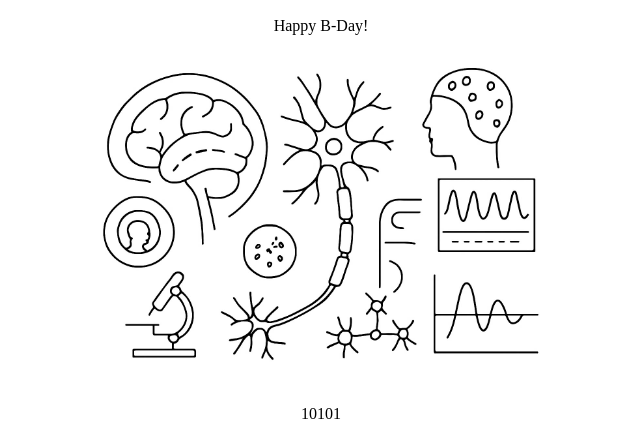
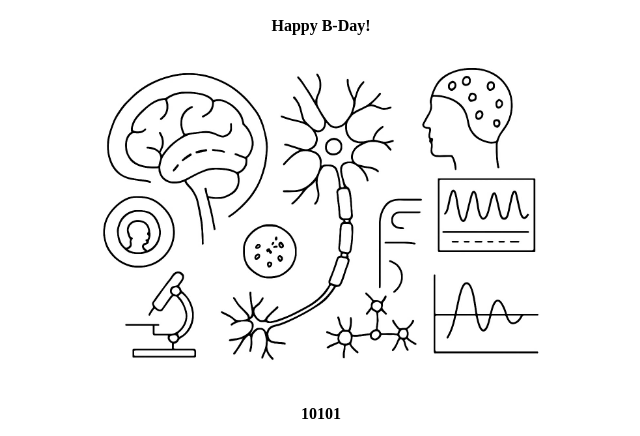
Before and after one commit to qjhakim/qjhakim.github.io, a plain HTML site: page index.html in a window 1280 px wide. Shown: the part 416-852 px from the top of the page, 319-959 px from the left. Drawn offline with Linux system fonts and the light colour scheme.

Commit message:
Update index.html

```diff
--- a/index.html
+++ b/index.html
@@ -10,7 +10,7 @@
   </p>
 
   <p style="text-align: center;">
-    Happy B-Day!
+    <strong>Happy B-Day!</strong>
   </p>
 
   <p style="text-align: center;">
@@ -18,7 +18,7 @@
   </p>
 
   <p style="text-align: center;">
-    10101
+    <strong>10101</strong>
   </p>
 </body>
 </html>
```
